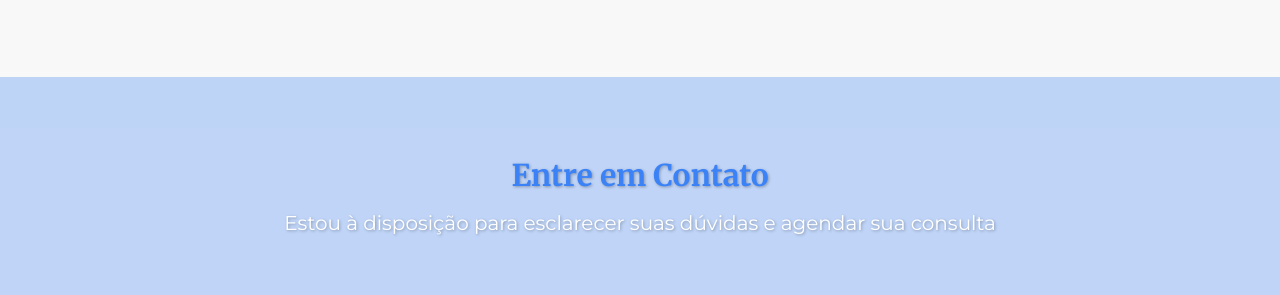
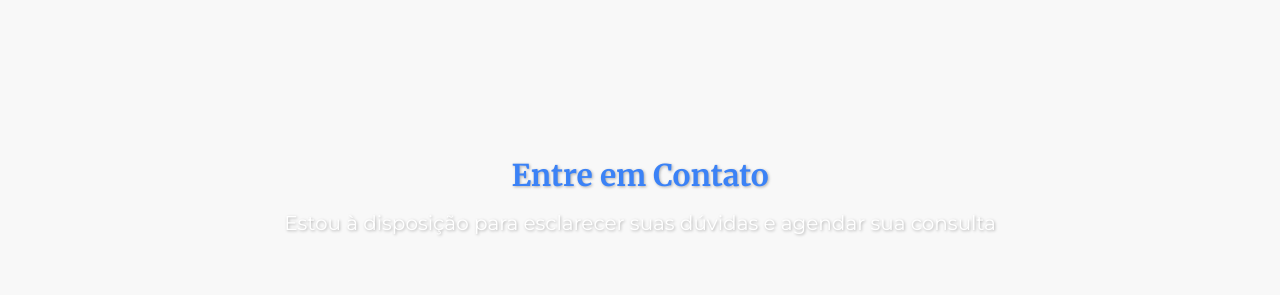
Before and after one commit to Erickjonatthan/psinatanst, a plain HTML site: page index.html in a window 1280 px wide. Shown: the part 6731-7026 px from the top of the page. Drawn offline with nearby package versions, Linux system fonts and the light colour scheme.

Commit message:
Update index.html

```diff
--- a/index.html
+++ b/index.html
@@ -647,7 +647,7 @@
             </div>
         </div>
     </section> <!-- Contato -->
-    <section id="contato" class="py-20 relative bg-primary/30">
+    <section id="contato" class="py-20 relative bg-light">
         <div class="container mx-auto px-4 relative z-10">
             <div class="text-center mb-16" data-aos="fade-up">
                 <h2 class="text-3xl font-serif font-bold mb-4 text-primary">Entre em Contato</h2>
```
